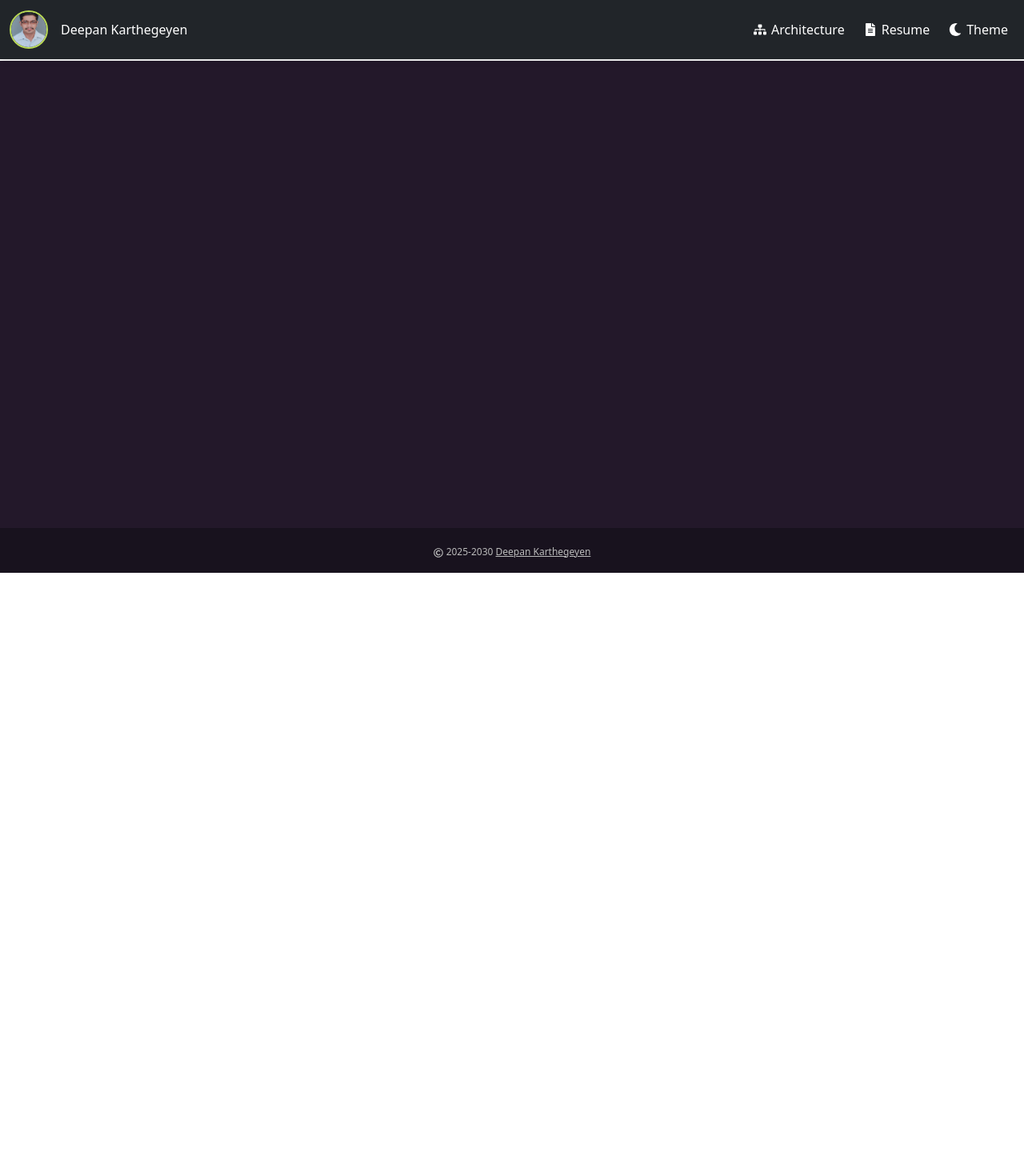
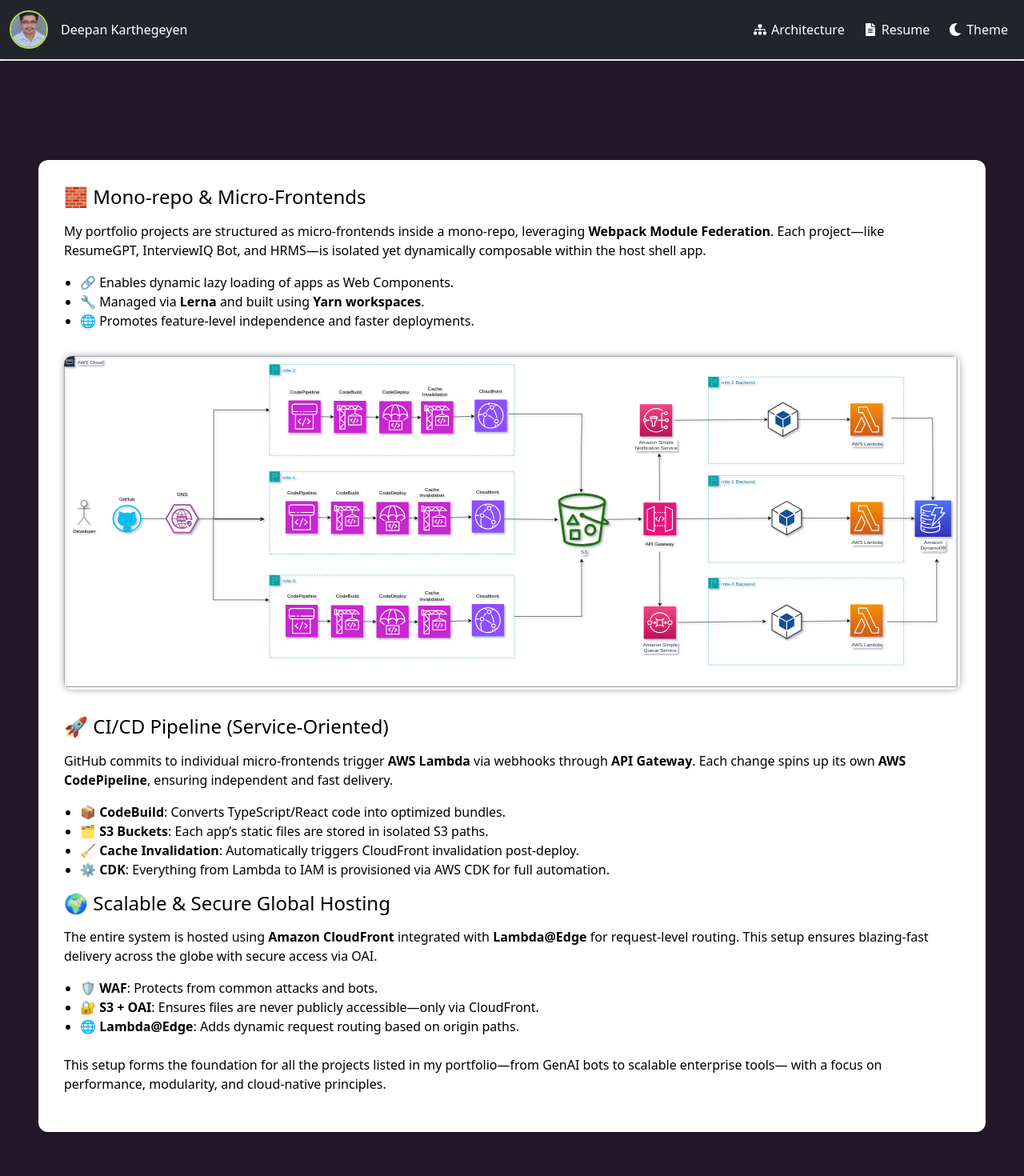
Before and after one commit to deepankarthegeyendev/mfe-portfolio-starter, a React (Vite) app in the folder host-app/: page /system-design in a window 1280 px wide. Shown: the top 1470 px of the page at 80% size. Before the commit the page ends 800 px from the top, so only its background shows below. Built offline with nearby package versions, Linux system fonts and the light colour scheme.

Commit message:
system design changes

```diff
--- a/host-app/src/App.jsx
+++ b/host-app/src/App.jsx
@@ -8,6 +8,7 @@
 import { Container, Row, Col } from "react-bootstrap";
 import { FaRegCopyright } from "react-icons/fa";
 import profile from "./assets/profile.jpg";
+import SystemDesign from "./components/SystemDesign";
 
 const resumeData = {
   name: "Deepan Karthegeyen A",
@@ -426,6 +427,7 @@
               element={<LandingPage theme={theme} onOpenContact={handleOpenContact} fabPos={fabPos} onFabMove={handleFabMove} />}
             />
             <Route path="/resume" element={<ResumePage theme={theme} />} />
+            <Route path="/system-design" element={<SystemDesign theme={theme} />} />
           </Routes>
           <Contact open={openContact} onClose={() => setOpenContact(false)} theme={theme} fabPos={fabPos} />
         </div>
--- a/host-app/src/SystemDesign.jsx
+++ b/host-app/src/SystemDesign.jsx
@@ -2,7 +2,7 @@
 
 export default function SystemDesign() {
   return (
-    <div style={{ maxWidth: 800, margin: '40px auto', padding: '2rem', background: '#fff', borderRadius: 16, boxShadow: '0 2px 16px #0001' }}>
+    <div className="system-design-content" style={{ maxWidth: 900, margin: '40px auto', padding: '2.5rem', background: '#fff', color: '#222', borderRadius: 24, boxShadow: '0 2px 16px #0001' }}>
       <h1 style={{ fontWeight: 700, fontSize: '2.2rem', color: '#222', marginBottom: 24 }}>System Design</h1>
       <div style={{ marginBottom: 32, textAlign: 'center', color: '#888' }}>
         <div style={{
@@ -15,6 +15,7 @@
           alignItems: 'center',
           justifyContent: 'center',
           fontSize: '1.2rem',
+          color: '#888',
         }}>
           [ Architecture Diagram Placeholder ]
         </div>
--- a/host-app/src/components/SystemDesign.jsx
+++ b/host-app/src/components/SystemDesign.jsx
@@ -1,38 +1,68 @@
 import React from 'react';
 import { Link } from 'react-router-dom';
+import arch from "../assets/Personal-Website.svg";
 
 export default function SystemDesign() {
   return (
     <section id="system-design" className="py-5 px-2" style={{ maxWidth: 1200, margin: '0 auto' }}>
-      <h2 style={{ fontSize: '2rem', fontWeight: 'bold', color: '#bada55', marginBottom: '2rem', textAlign: 'center' }}>
+      {/* <h2 style={{ fontSize: '2rem', fontWeight: 'bold', color: '#bada55', marginBottom: '2rem', textAlign: 'center' }}>
         <Link to="/system-design" style={{ color: '#bada55', textDecoration: 'underline' }}>System Design</Link>
-      </h2>
-      <div className="row justify-content-center" style={{ gap: '0.5rem' }}>
-        <div className="col-12 col-md-6 col-lg-4 d-flex justify-content-center mb-4">
-          {/* <div style={{ background: '#23272f', padding: '1.5rem', borderRadius: 12, boxShadow: '0 2px 8px #0002', width: '100%', maxWidth: 400 }}>
-            <h3 style={{ fontSize: '1.25rem', color: 'white', fontWeight: 600 }}>HRMS Payroll Microservices</h3>
-            <p style={{ color: '#ccc', marginTop: 12 }}>
-              Decomposed a monolithic payroll system into microservices including Tax, Salary, Leave, and Timesheet.
-              Implemented <strong>SAGA</strong> pattern with distributed transactions and <strong>Event-driven architecture</strong> using Kafka and Azure Functions.
-            </p>
-            <ul style={{ marginTop: 16, fontSize: '0.97rem', color: '#bada55', paddingLeft: 20 }}>
-              <li>Tech Stack: .NET Core, Azure, Kafka, PostgreSQL, Docker</li>
-              <li>Outcome: Improved scalability, reduced payroll run time by 60%</li>
-            </ul>
-          </div> */}
+      </h2> */}
+
+      <div style={{ background: '#ffff', padding: '2rem', borderRadius: 12, boxShadow: '0 2px 8px #0002', color: '#ccc' }}>
+
+        {/* Section 1: Mono-repo + Micro Frontends */}
+        <h3 style={{ color: 'black', fontSize: '1.5rem', marginBottom: '1rem' }}>🧱 Mono-repo & Micro-Frontends</h3>
+        <p style={{ color: 'black' }}>
+          My portfolio projects are structured as micro-frontends inside a mono-repo, leveraging <strong>Webpack Module Federation</strong>.
+          Each project—like ResumeGPT, InterviewIQ Bot, and HRMS—is isolated yet dynamically composable within the host shell app.
+        </p>
+        <ul style={{ marginTop: '1rem', paddingLeft: 20, color: 'black' }}>
+          <li>🔗 Enables dynamic lazy loading of apps as Web Components.</li>
+          <li>🔧 Managed via <strong>Lerna</strong> and built using <strong>Yarn workspaces</strong>.</li>
+          <li>🌐 Promotes feature-level independence and faster deployments.</li>
+        </ul>
+
+        {/* Architecture Diagram */}
+        <div style={{ textAlign: 'center', margin: '2rem 0' }}>
+          <img
+            src={arch}
+            alt="Website Architecture Diagram"
+            style={{
+              maxWidth: '100%',
+              borderRadius: 10,
+              boxShadow: '0 0 10px #0005',
+            }}
+          />
         </div>
-        {/* <div className="col-12 col-md-6 col-lg-4 d-flex justify-content-center mb-4">
-          <div style={{ background: '#23272f', padding: '1.5rem', borderRadius: 12, boxShadow: '0 2px 8px #0002', width: '100%', maxWidth: 400 }}>
-            <h3 style={{ fontSize: '1.25rem', color: 'white', fontWeight: 600 }}>InterviewIQ AI Bot Architecture</h3>
-            <p style={{ color: '#ccc', marginTop: 12 }}>
-              Built a GenAI-powered resume-matching system using OpenAI + cosine similarity. Stateless frontend using React and backend APIs in .NET hosted on Azure Functions.
-            </p>
-            <ul style={{ marginTop: 16, fontSize: '0.97rem', color: '#bada55', paddingLeft: 20 }}>
-              <li>Tech Stack: React, .NET Web API, OpenAI, Azure Blob, Durable Functions</li>
-              <li>Outcome: Real-time JD/resume scoring engine with 95% uptime</li>
-            </ul>
-          </div>
-        </div> */}
+
+        {/* Section 2: CI/CD with AWS CodePipeline */}
+        <h3 style={{ color: 'black', fontSize: '1.5rem', marginBottom: '1rem' }}>🚀 CI/CD Pipeline (Service-Oriented)</h3>
+        <p style={{ color: 'black' }}>
+          GitHub commits to individual micro-frontends trigger <strong>AWS Lambda</strong> via webhooks through <strong>API Gateway</strong>. Each change spins up its own <strong>AWS CodePipeline</strong>, ensuring independent and fast delivery.
+        </p>
+        <ul style={{ marginTop: '1rem', paddingLeft: 20, color: 'black' }}>
+          <li>📦 <strong>CodeBuild</strong>: Converts TypeScript/React code into optimized bundles.</li>
+          <li>🗂️ <strong>S3 Buckets</strong>: Each app’s static files are stored in isolated S3 paths.</li>
+          <li>🧹 <strong>Cache Invalidation</strong>: Automatically triggers CloudFront invalidation post-deploy.</li>
+          <li>⚙️ <strong>CDK</strong>: Everything from Lambda to IAM is provisioned via AWS CDK for full automation.</li>
+        </ul>
+
+        {/* Section 3: Scalable & Secure Hosting */}
+        <h3 style={{ color: 'black', fontSize: '1.5rem', marginBottom: '1rem' }}>🌍 Scalable & Secure Global Hosting</h3>
+        <p style={{ color: 'black' }}>
+          The entire system is hosted using <strong>Amazon CloudFront</strong> integrated with <strong>Lambda@Edge</strong> for request-level routing. This setup ensures blazing-fast delivery across the globe with secure access via OAI.
+        </p>
+        <ul style={{ marginTop: '1rem', paddingLeft: 20, color: 'black' }}>
+          <li>🛡️ <strong>WAF</strong>: Protects from common attacks and bots.</li>
+          <li>🔐 <strong>S3 + OAI</strong>: Ensures files are never publicly accessible—only via CloudFront.</li>
+          <li>🌐 <strong>Lambda@Edge</strong>: Adds dynamic request routing based on origin paths.</li>
+        </ul>
+
+        <p style={{ marginTop: '1.5rem', color: 'black' }}>
+          This setup forms the foundation for all the projects listed in my portfolio—from GenAI bots to scalable enterprise tools—
+          with a focus on performance, modularity, and cloud-native principles.
+        </p>
       </div>
     </section>
   );
```
Also changed, not shown: host-app/src/assets/Personal-Website.svg (added).
